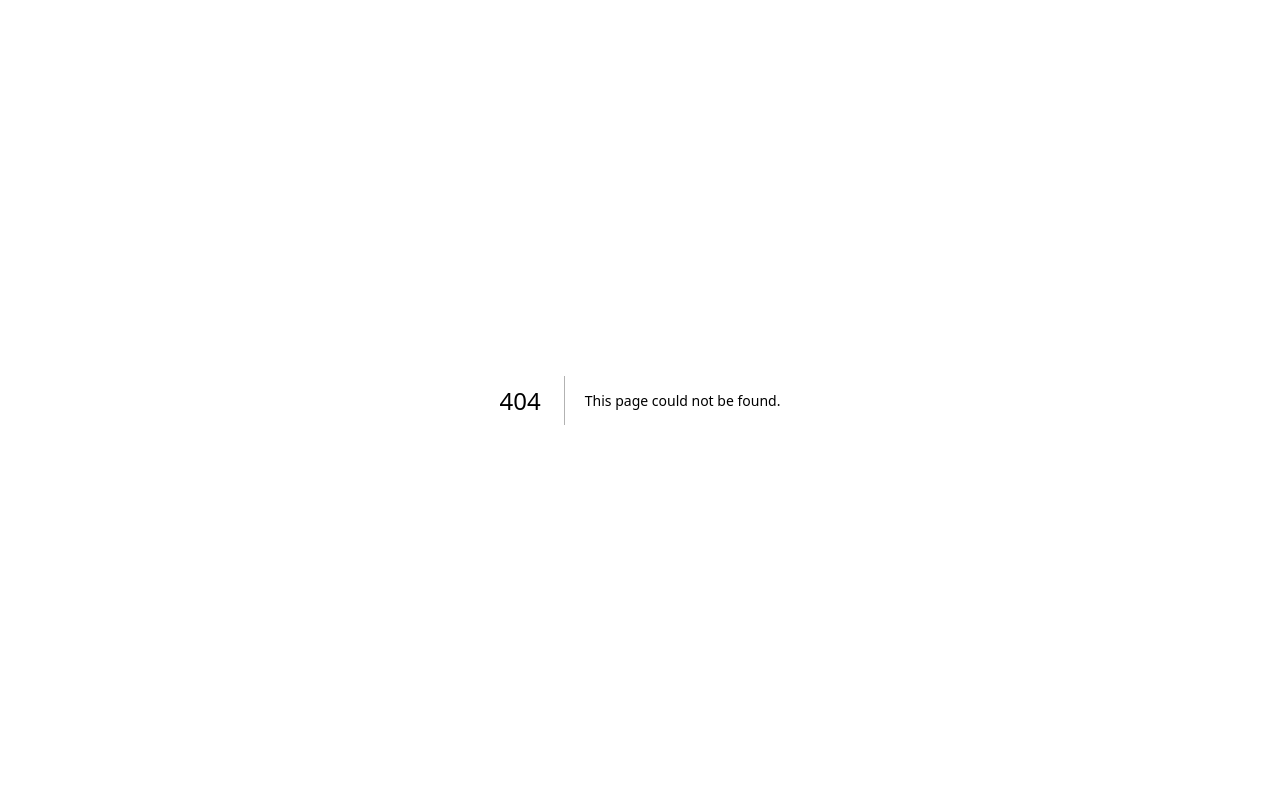
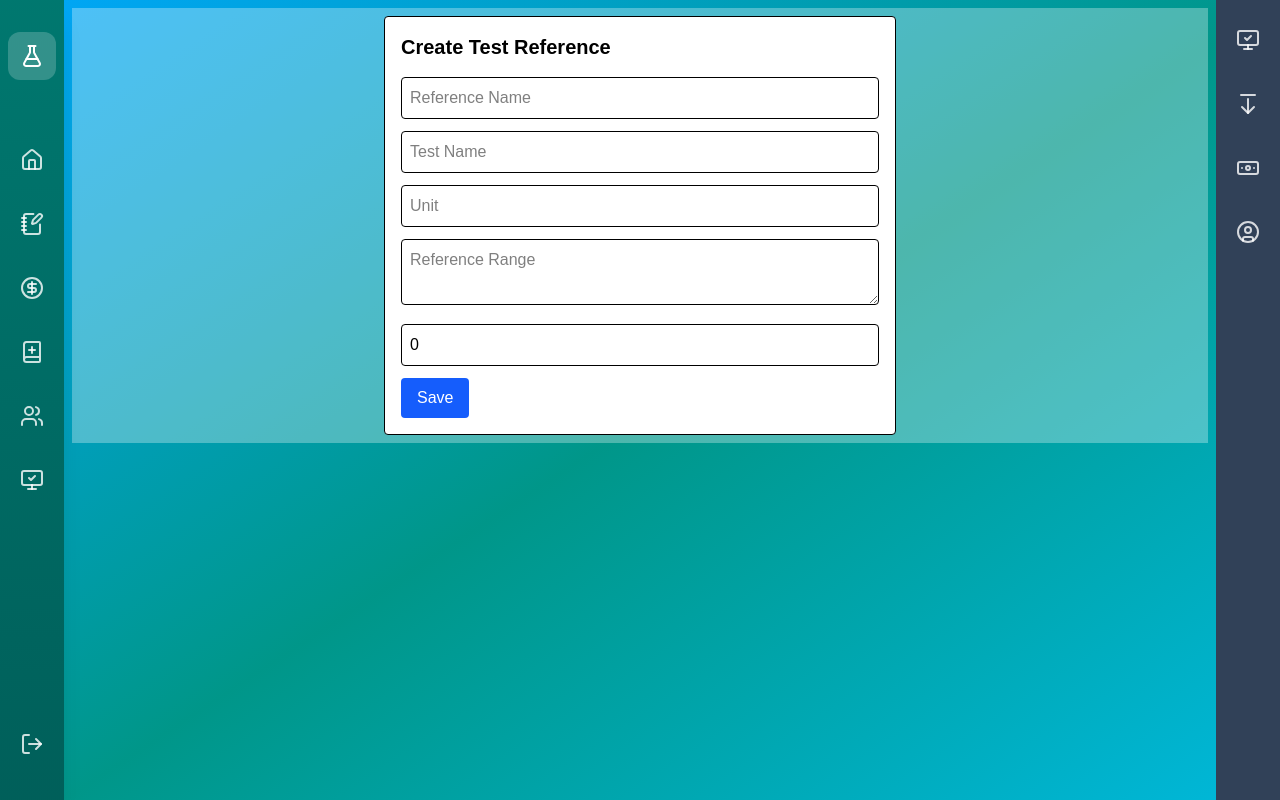
Before and after one commit to Sarker-Rajib/diagnostic-management-updated, a Next.js app: page /admin-dashboard/reference-range in a window 1280 px wide. Before the commit this address had no page. Built offline with nearby package versions, Linux system fonts and the light colour scheme; no server answers.

Commit message:
ref form created

```diff
--- a/src/app/(privateRoutes)/admin-dashboard/page.tsx
+++ b/src/app/(privateRoutes)/admin-dashboard/page.tsx
@@ -1,6 +1,6 @@
 "use client";
 
-import { CreditCard, Users } from "lucide-react";
+import { CreditCard, Database, Users } from "lucide-react";
 import Link from "next/link";
 
 export default function AdminDashPage() {
@@ -56,6 +56,16 @@ export default function AdminDashPage() {
             <Users size={20} />
             Service Management
           </Link>
+
+          <Link
+            href="/admin-dashboard/reference-range"
+            className="bg-white/10 text-nowrap hover:bg-white/20 text-white font-medium py-3 px-6 rounded-xl border border-white/20
+                 transition-all duration-300 transform hover:scale-[1.02] backdrop-blur-sm
+                 flex items-center justify-center gap-2"
+          >
+            <Database size={20} />
+            Reference Ranges
+          </Link>
         </div>
       </div>
     </div>
--- /dev/null
+++ b/src/app/(privateRoutes)/admin-dashboard/reference-range/page.tsx
@@ -0,0 +1,11 @@
+import TestRefForm from "@/components/Forms/ReferenceRangeAddForm";
+
+export default function RefRangePage() {
+  return (
+    <div>
+      <div className="p-2">
+        <TestRefForm />
+      </div>
+    </div>
+  );
+}
--- a/src/app/(privateRoutes)/billing/page.tsx
+++ b/src/app/(privateRoutes)/billing/page.tsx
@@ -203,7 +203,7 @@ export default function BillPage() {
   return (
     <div className="p-2 max-w-7xl mx-auto">
       <div className="max-w-7xl mx-auto px-4 sm:px-6 lg:px-8">
-        <h2 className="text-center text-white text-lg font-bold py-1 mb-2 bg-gradient-to-r from-teal-600 to-teal-400 rounded-lg shadow-md">
+        <h2 className="text-center text-white text-lg font-bold py-1 mb-2 bg-linear-to-r from-teal-600 to-teal-400 rounded-lg shadow-md">
           Create Bill
         </h2>
 
@@ -371,7 +371,8 @@ export default function BillPage() {
                               onClick={() => {
                                 setSelectedServices((prev) => {
                                   const exists = prev.some(
-                                    (s) => s.serviceCode === service.serviceCode
+                                    (s) =>
+                                      s.serviceCode === service.serviceCode,
                                   );
 
                                   const { _id, ...rest } = service; // remove _id field
@@ -423,8 +424,8 @@ export default function BillPage() {
                             onClick={() =>
                               setSelectedServices((prev) =>
                                 prev.filter(
-                                  (s) => s.serviceCode !== service.serviceCode
-                                )
+                                  (s) => s.serviceCode !== service.serviceCode,
+                                ),
                               )
                             }
                             className="border cursor-pointer text-red-500 hover:text-red-700 transition-colors"
@@ -594,7 +595,7 @@ export default function BillPage() {
                               saving || !selectedPatient
                                 ? "bg-gray-400 cursor-not-allowed"
                                 : `
-                                bg-gradient-to-r from-teal-600 to-teal-500
+                                bg-linear-to-r from-teal-600 to-teal-500
                                 hover:from-teal-700 hover:to-teal-600
                                 active:scale-[0.98] hover:shadow-lg
                                 focus-visible:outline-none focus-visible:ring-2 focus-visible:ring-teal-500 focus-visible:ring-offset-2
@@ -614,7 +615,7 @@ export default function BillPage() {
 
                   {/* Animated background for enabled state */}
                   {!(saving || !selectedPatient) && (
-                    <span className="absolute inset-0 bg-gradient-to-r from-teal-700 to-teal-600 opacity-0 hover:opacity-100 transition-opacity duration-300 z-0"></span>
+                    <span className="absolute inset-0 bg-linear-to-r from-teal-700 to-teal-600 opacity-0 hover:opacity-100 transition-opacity duration-300 z-0"></span>
                   )}
                 </button>
               </div>
--- a/src/app/(privateRoutes)/dashboard/patients/page.tsx
+++ b/src/app/(privateRoutes)/dashboard/patients/page.tsx
@@ -59,7 +59,7 @@ export default function PatientsPage() {
   }, [searchText, reload, page, limit]);
 
   return (
-    <div className="min-h-screen bg-gradient-to-br from-teal-50 to-blue-50 p-2">
+    <div className="min-h-screen bg-linear-to-br from-teal-50 to-blue-50 p-2">
       <div className="max-w-7xl mx-auto">
         {/* Header Section */}
         <div className="flex flex-col md:flex-row justify-between items-center mb-2 gap-4">
@@ -93,7 +93,7 @@ export default function PatientsPage() {
 
               <div className="flex items-center gap-3 w-full sm:w-auto">
                 {/* Search Box */}
-                <div className="relative flex-grow sm:flex-grow-0 sm:w-64">
+                <div className="relative grow sm:grow-0 sm:w-64">
                   <input
                     type="text"
                     placeholder="Search patients..."
@@ -218,8 +218,8 @@ export default function PatientsPage() {
                               patient?.gender === "Male"
                                 ? "bg-blue-100 text-blue-800"
                                 : patient?.gender === "Female"
-                                ? "bg-pink-100 text-pink-800"
-                                : "bg-purple-100 text-gray-800"
+                                  ? "bg-pink-100 text-pink-800"
+                                  : "bg-purple-100 text-gray-800"
                             }`}
                           >
                             {patient?.gender}
--- /dev/null
+++ b/src/components/Forms/ReferenceRangeAddForm.tsx
@@ -0,0 +1,141 @@
+"use client";
+
+import { useState } from "react";
+import { envConfig } from "@/config/envConfig";
+import { toast } from "sonner";
+
+interface ITestRef {
+  refName: string;
+  testName: string;
+  unit: string;
+  referenceRange: string;
+  priority?: number;
+}
+
+export default function TestRefForm() {
+  const [formData, setFormData] = useState<ITestRef>({
+    refName: "",
+    testName: "",
+    unit: "",
+    referenceRange: "",
+    priority: 0,
+  });
+
+  const handleChange = (
+    e: React.ChangeEvent<HTMLInputElement | HTMLTextAreaElement>,
+  ) => {
+    const { name, value } = e.target;
+
+    setFormData({
+      ...formData,
+      [name]: name === "priority" ? Number(value) : value,
+    });
+  };
+
+  const handleSubmit = async (e: React.FormEvent<HTMLFormElement>) => {
+    e.preventDefault();
+
+    try {
+      fetch(`${envConfig.baseApi}/reference-value`, {
+        method: "POST",
+        headers: {
+          "Content-Type": "application/json",
+          //   Authorization: `${acc}`,
+        },
+        body: JSON.stringify(formData),
+      })
+        .then((response) => response.json())
+        .then((data) => {
+          if (data?.success) {
+            toast.success(`${data?.message}`);
+            setFormData({
+              refName: "",
+              testName: "",
+              unit: "",
+              referenceRange: "",
+              priority: 0,
+            });
+          }
+          //     setIsOpen(false);
+          //     if (setNewPatient) {
+          //       setNewPatient(data?.data);
+          //     }
+          //   }
+          //   setSaving(false);
+          //   if (setReload) {
+          //     setReload(!reload);
+          //   }
+        })
+        .catch((error) => {
+          console.error("Error:", error);
+          toast.success(`${error?.message}`);
+          //   setSaving(false);
+        });
+    } catch (error: any) {
+      alert(error.response?.data?.message || "Something went wrong");
+    }
+  };
+
+  return (
+    <div className="max-w-lg mx-auto p-4 border rounded bg-white">
+      <h2 className="text-xl font-semibold mb-4">Create Test Reference</h2>
+
+      <form onSubmit={handleSubmit} className="space-y-3">
+        <input
+          type="text"
+          name="refName"
+          placeholder="Reference Name"
+          value={formData.refName}
+          onChange={handleChange}
+          className="w-full border p-2 rounded"
+          required
+        />
+
+        <input
+          type="text"
+          name="testName"
+          placeholder="Test Name"
+          value={formData.testName}
+          onChange={handleChange}
+          className="w-full border p-2 rounded"
+          required
+        />
+
+        <input
+          type="text"
+          name="unit"
+          placeholder="Unit"
+          value={formData.unit}
+          onChange={handleChange}
+          className="w-full border p-2 rounded"
+          required
+        />
+
+        <textarea
+          name="referenceRange"
+          placeholder="Reference Range"
+          value={formData.referenceRange}
+          onChange={handleChange}
+          className="w-full border p-2 rounded"
+          required
+        />
+
+        <input
+          type="number"
+          name="priority"
+          placeholder="Priority"
+          value={formData.priority}
+          onChange={handleChange}
+          className="w-full border p-2 rounded"
+        />
+
+        <button
+          type="submit"
+          className="bg-blue-600 text-white px-4 py-2 rounded"
+        >
+          Save
+        </button>
+      </form>
+    </div>
+  );
+}
--- a/src/components/PatientComponents/CreatePatient.tsx
+++ b/src/components/PatientComponents/CreatePatient.tsx
@@ -35,7 +35,7 @@ export const CreatePatientComponent = ({
 
   // Handle Input Change
   const handleChange = (
-    e: ChangeEvent<HTMLInputElement | HTMLSelectElement | HTMLTextAreaElement>
+    e: ChangeEvent<HTMLInputElement | HTMLSelectElement | HTMLTextAreaElement>,
   ) => {
     const { name, value } = e.target;
     setPatient({ ...patient, [name]: value });
```
